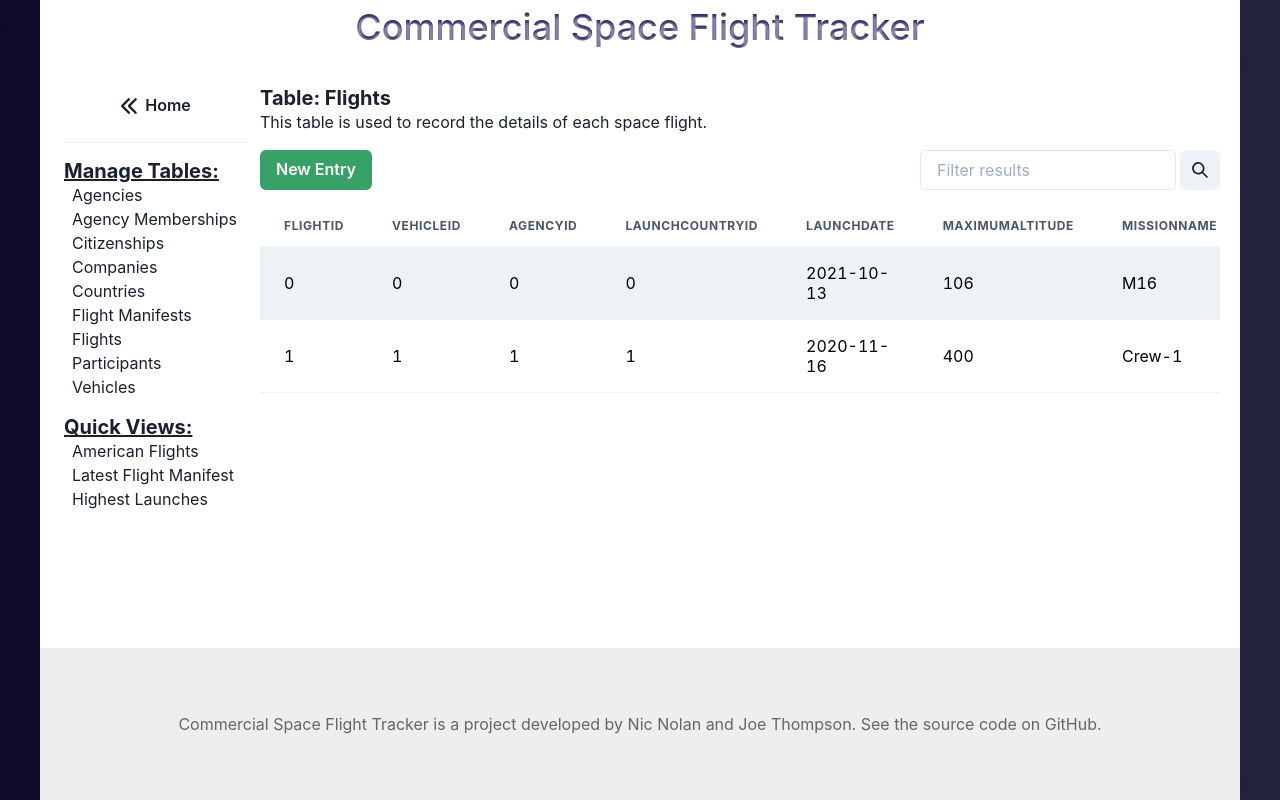
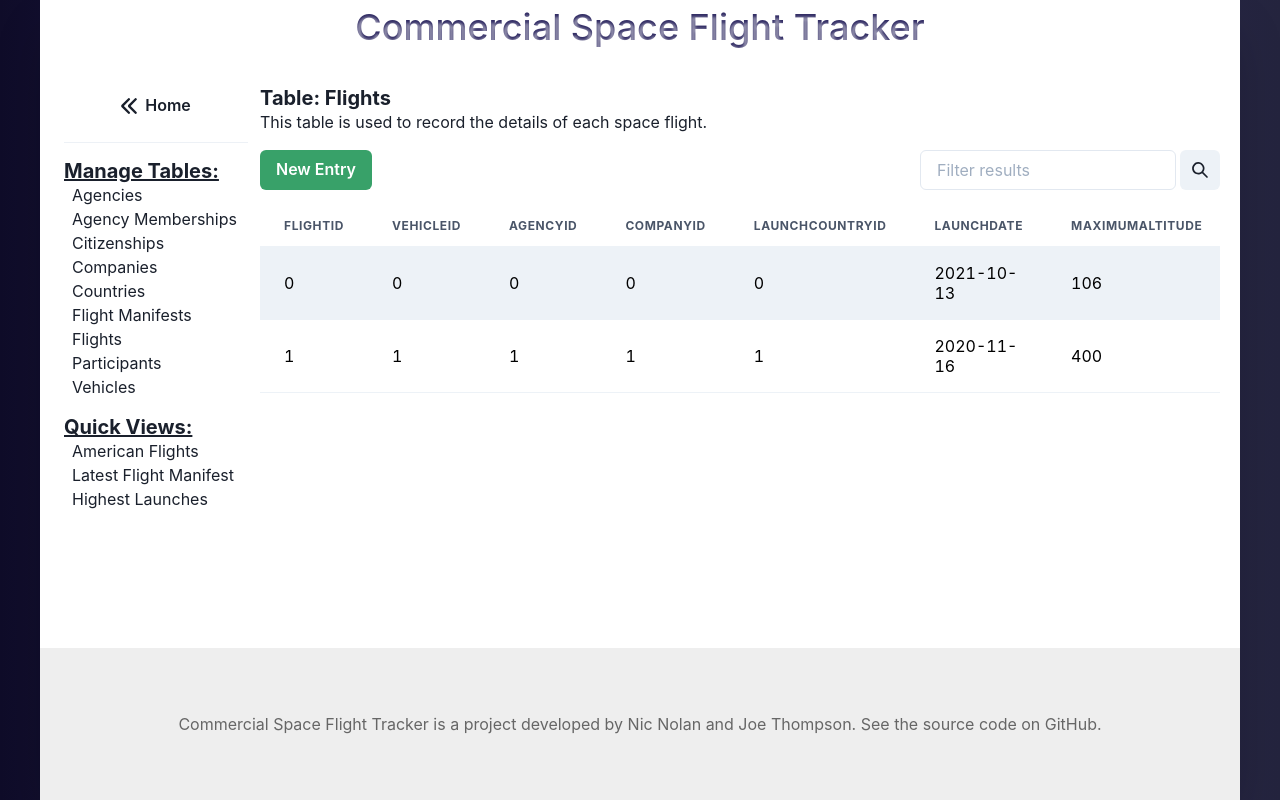
Before and after one commit to NicNol/Commercial-Space-Flight-Tracker, a React app: page /flights in a window 1280 px wide. Built offline with nearby package versions, Linux system fonts and the light colour scheme.

Commit message:
Added CompanyID to Flights and NULL option to FlightID and AgencyID.

```diff
--- a/src/components/dataModal.jsx
+++ b/src/components/dataModal.jsx
@@ -49,6 +49,9 @@ export default function DataModal({ onClose, isOpen, tableName, data }) {
                     isDisabled={assigned}
                     variant={assigned ? "filled" : "outline"}
                 >
+                    {tableName === "Flights" && (columnName === "AgencyID" || columnName === "CompanyID")
+                        ? <option value="NULL">NULL</option>
+                        : ""}
                     <option value="Foreign Key Id1">FK Option 1</option>
                     <option value="Foreign Key Id2">FK Option 2</option>
                     <option value="Foreign Key Id3">FK Option 3</option>
--- a/src/pages/flights.jsx
+++ b/src/pages/flights.jsx
@@ -9,14 +9,15 @@ export default function Flights() {
         "FlightID",
         "VehicleID",
         "AgencyID",
+        "CompanyID",
         "LaunchCountryID",
         "LaunchDate",
         "MaximumAltitude",
         "MissionName",
     ];
     const data = [
-        [0, 0, 0, 0, "2021-10-13", 106, "M16"],
-        [1, 1, 1, 1, "2020-11-16", 400, "Crew-1"],
+        [0, 0, 0, 0, 0, "2021-10-13", 106, "M16"],
+        [1, 1, 1, 1, 1, "2020-11-16", 400, "Crew-1"],
     ];
 
     const [filterValue, setFilterValue] = useState("");
--- a/util/tableConstraints.json
+++ b/util/tableConstraints.json
@@ -242,6 +242,20 @@
                 }
             },
             {
+                "columnName": "CompanyID",
+                "datatype": "Number",
+                "maxLength": 11,
+                "readOnly": false,
+                "defaultValue": "",
+                "required": false,
+                "assigned": false,
+                "foreignKey": {
+                    "tableName": "Companies",
+                    "columnName": "CompanyID",
+                    "dropdownColumnNames": ["CompanyName"]
+                }
+            },
+            {
                 "columnName": "LaunchCountryID",
                 "datatype": "Number",
                 "maxLength": 11,
```
